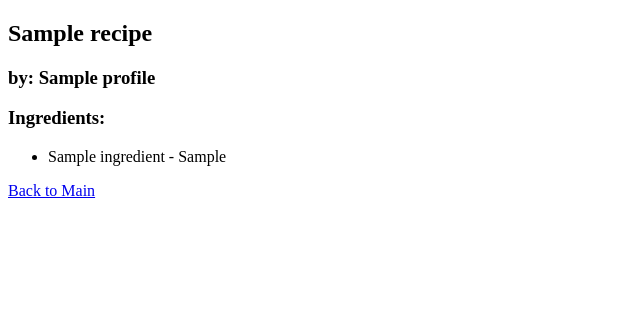
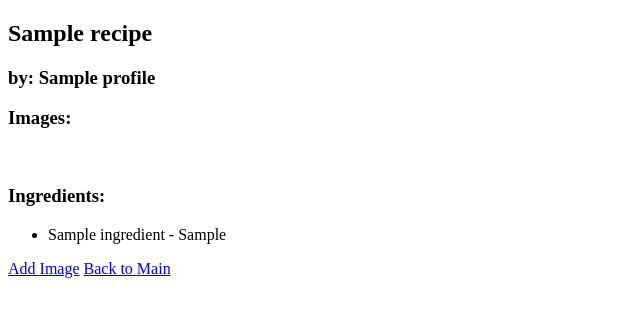
Before and after one commit to XxlloodxX/recipebook-Leano-LloydHansKarol, a Django app: page /recipe/1 in a window 1280 px wide. Shown: the part 101-418 px from the top of the page, without its empty margins (0-640 px from the left). Run offline with Django 5.2, Linux system fonts and the light colour scheme; a user stored in the database is signed in; tables that the repository leaves empty hold one stand-in row (values such as "Sample post").

Commit message:
[recipe_id.html] Edited to implement images and a reference link to add images.

```diff
--- a/recipebook/ledger/templates/recipe_id.html
+++ b/recipebook/ledger/templates/recipe_id.html
@@ -7,6 +7,12 @@
 {% block body %}
 	<h3>by: {{recipe.author.name}}</h3>
 
+	<h3>Images:</h3>
+    {% for image in images %}
+        <img src="{{image.image.url}}">
+    {% endfor %}
+	<br>
+
 	<h3>Ingredients:</h3>
 	<ul>
         {% for item in ingredients %}
@@ -14,5 +20,7 @@
         {% endfor %}
     </ul>
 
+	<a href = "/recipe/{{recipe.id}}/add_image">Add Image</a>
+
 	<a href = "/recipes/list">Back to Main</a>
 {% endblock %}
```
